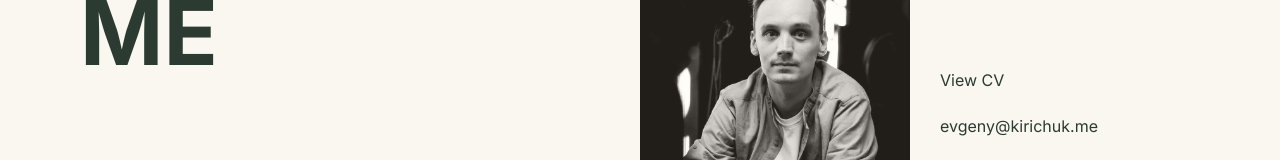
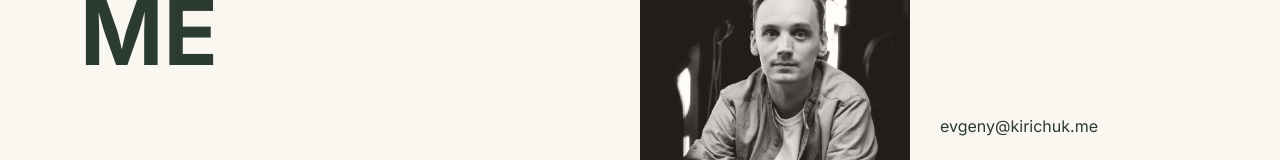
Before and after one commit to evgeny-kirichuk/evgeny-kirichuk, a React app: page / in a window 1280 px wide. Shown: the part 4877-5037 px from the top of the page. Built offline with nearby package versions, Linux system fonts and the light colour scheme.

Commit message:
remove CV link because it's out of date

```diff
--- a/src/view/components/organisms/contacts/Contacts.tsx
+++ b/src/view/components/organisms/contacts/Contacts.tsx
@@ -8,11 +8,12 @@ import CategoryHeader from '~molecules/categoryHeader/CategoryHeader';
 import styles from './Contacts.module.scss';
 
 const contacts = [
-	{
-		name: 'View CV',
-		link: '/Kirichuk_Fullstack_CV.pdf',
-		icon: true,
-	},
+	// TODO: actualize CV and then add it here
+	// {
+	// 	name: 'View CV',
+	// 	link: '/Kirichuk_Fullstack_CV.pdf',
+	// 	icon: true,
+	// },
 	{
 		name: 'evgeny@kirichuk.me',
 		link: 'mailto:evgeny@kirichuk.me',
```
